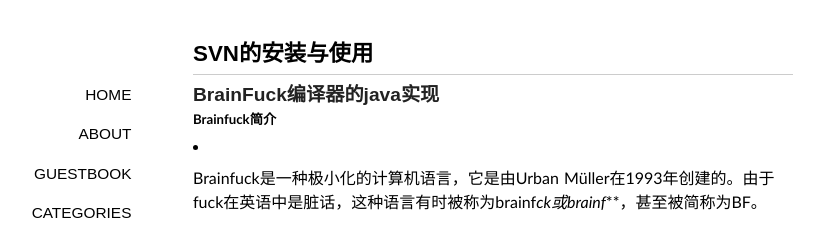
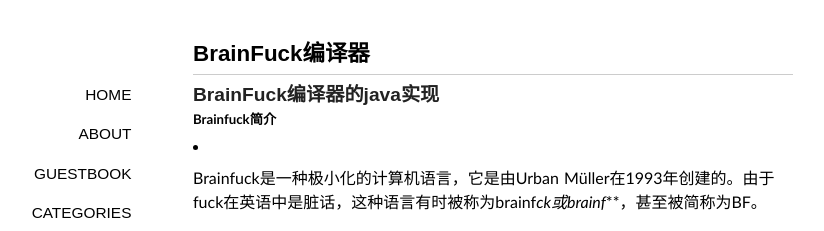
Before and after one commit to chenzhigang/chenzhigang.github.io, a Jekyll site: the page built from _posts/201409/2014-09-09-BrainFuck.md, in a window 1280 px wide and 900 px high. Shown: the top 231 px of the window, without its empty margins (147-971 px from the left). Built offline with Jekyll 4.4.1, drawn with Linux system fonts in a browser that asks for light colours; some web fonts are replaced; Markdown is read by kramdown in place of the engine named in the settings; comment, search, counter and statistics services are not loaded.

Commit message:
BrainFuck

```diff
--- a/_posts/201409/2014-09-09-BrainFuck.md
+++ b/_posts/201409/2014-09-09-BrainFuck.md
@@ -1,7 +1,7 @@
 ---
 layout: post
-title: SVN的安装与使用
-description: SVN的安装与相关操作
+title: BrainFuck编译器
+description: BrainFuck编译器的java实现
 categories:
 - Hadoop
 tags:
```
